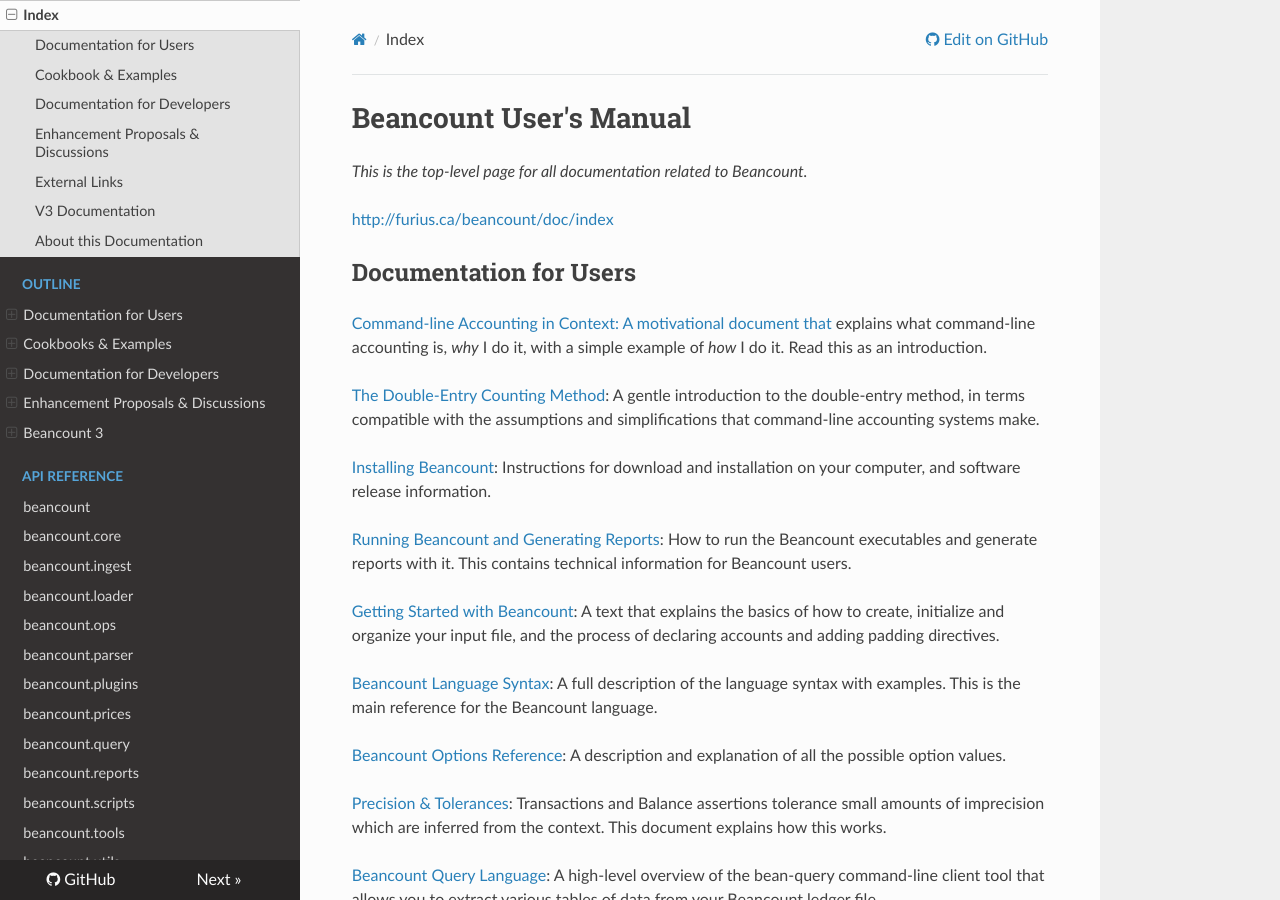
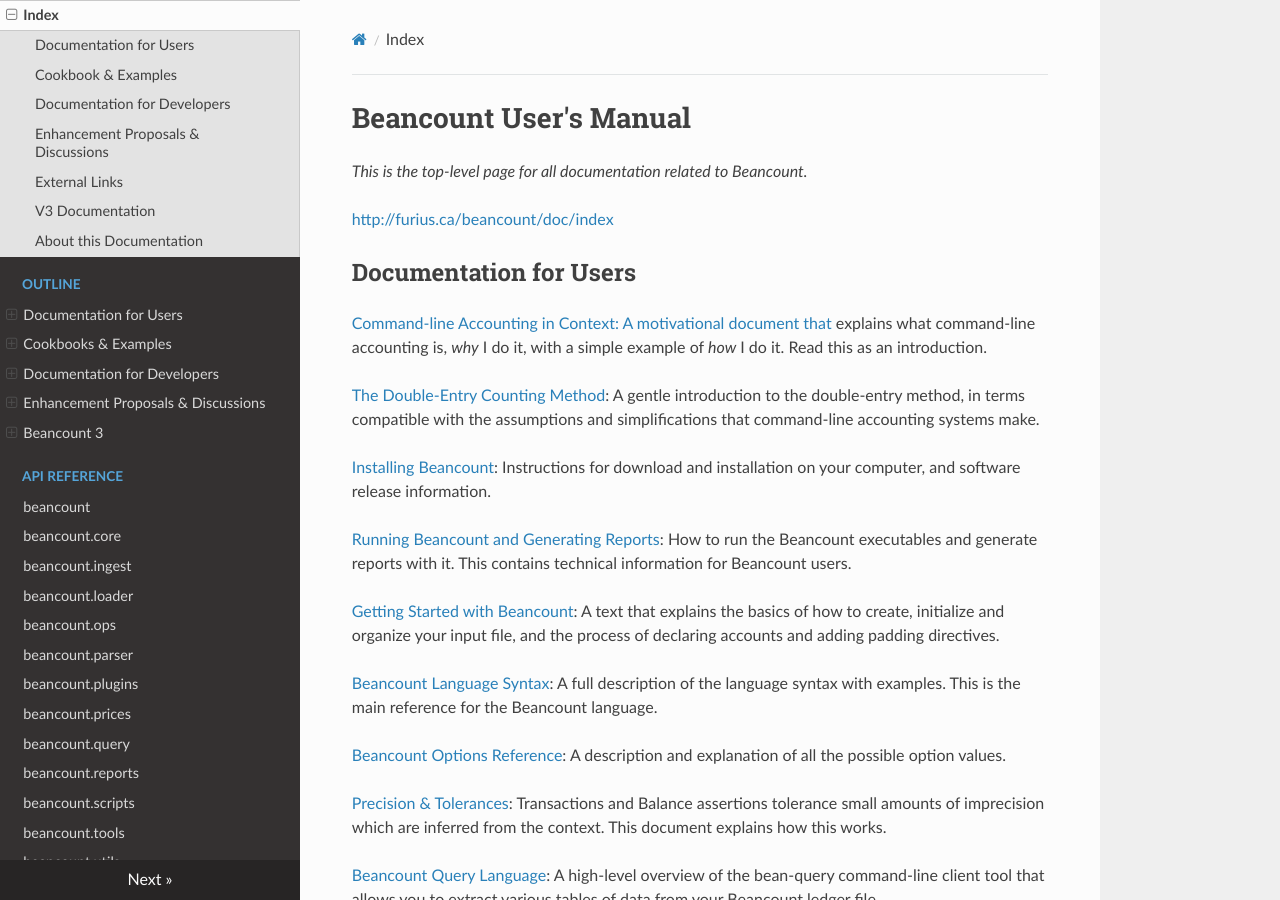
Before and after one commit to beancount/docs, an MkDocs documentation site: the page built from docs/index.md, in a window 1280 px wide and 900 px high. Built offline with MkDocs 1.6.1, drawn with Linux system fonts in a browser that asks for light colours; some of the changed lines change nothing that is shown.

Commit message:
Remove "Edit on Github" button

```diff
--- a/mkdocs.yml
+++ b/mkdocs.yml
@@ -2,7 +2,8 @@
 site_description: Auto-generated markdown version
 site_url: "https://beancount.github.io/docs/"
 
-repo_url: https://github.com/beancount/docs
+# Don't show "Edit on GitHub" link
+# repo_url: https://github.com/beancount/docs
 use_directory_urls: false
 
 theme:
```
